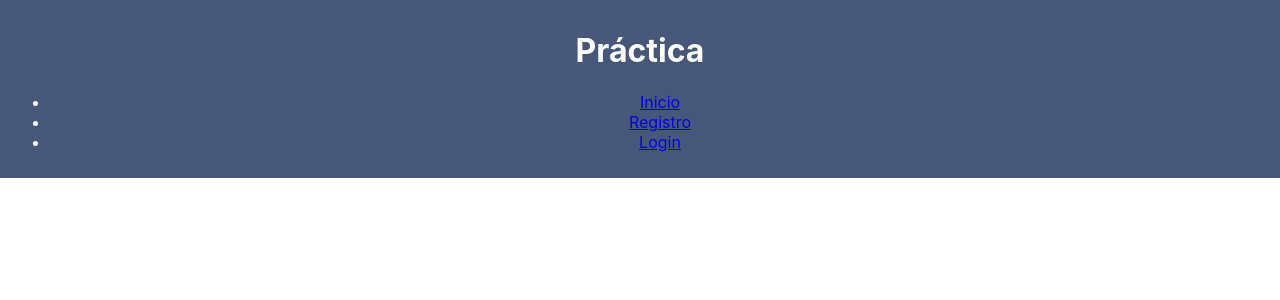
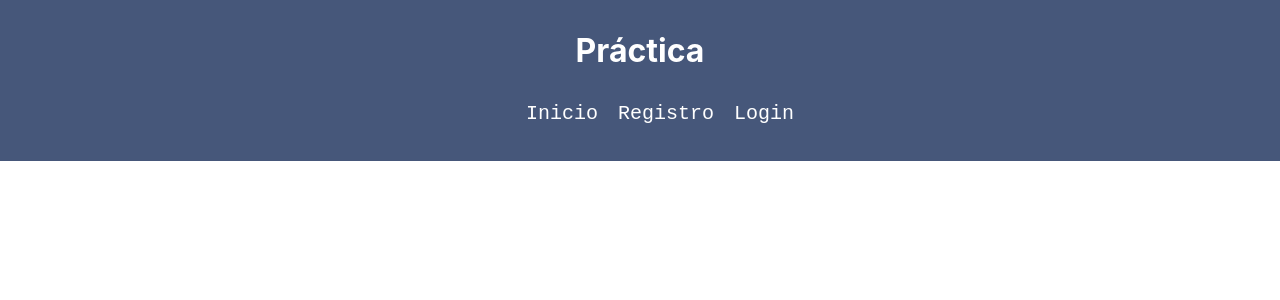
Before and after one commit to EzeMoreira/my-app, a React (Create React App) app: page / in a window 1280 px wide. Shown: the top 300 px of the page. Built offline with nearby package versions, Linux system fonts and the light colour scheme.

Commit message:
creacion de estilo en barra nav + modificacion en app.js

```diff
--- /dev/null
+++ b/src/components/BarraNav.css
@@ -0,0 +1,21 @@
+ul li a {
+    text-decoration: none;
+    display: inline-block;
+    color: white;
+    padding: 10px;
+    font-size:x-large;
+    font-family: monospace;
+}
+
+ul {
+    list-style: none;
+    text-align: center;
+}
+
+li {
+    display: inline-block;
+}
+
+a:hover {
+    color: aqua;
+}
--- a/src/components/BarraNav.jsx
+++ b/src/components/BarraNav.jsx
@@ -1,4 +1,5 @@
 import React from "react";
+import './BarraNav.css';
 
 function BarraNav(){
 
```
